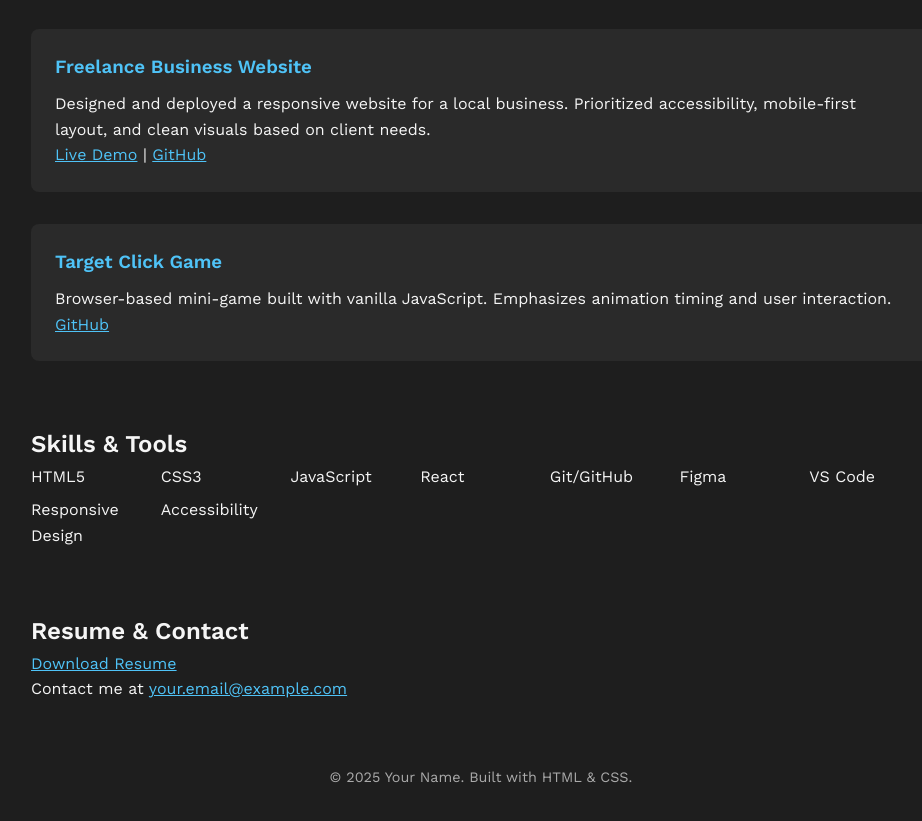
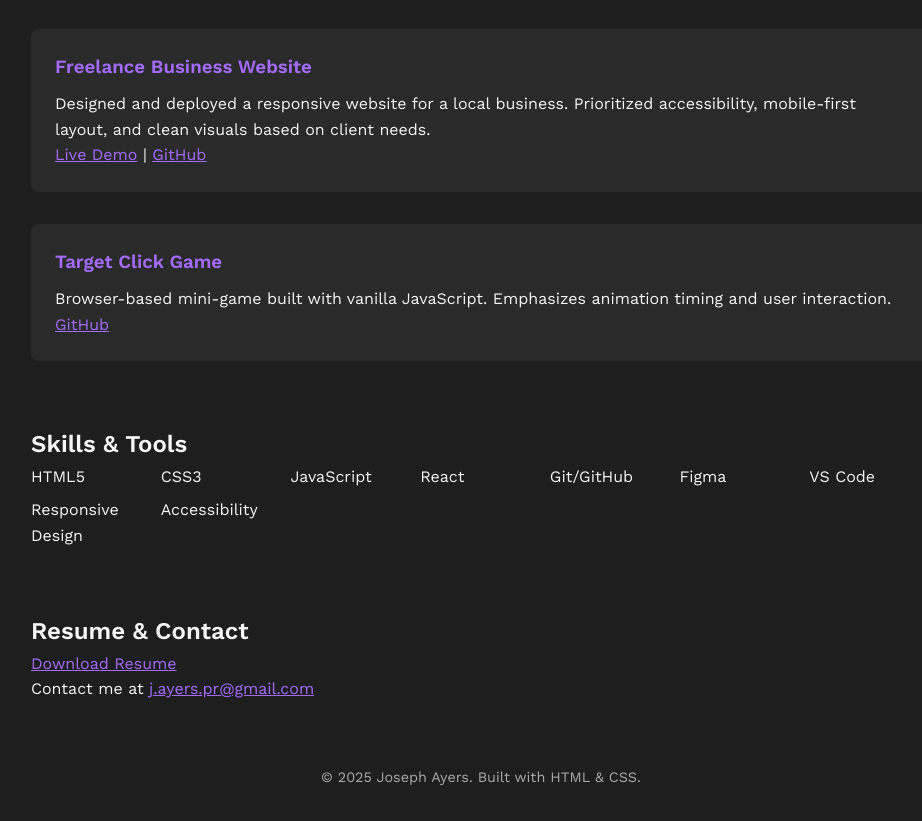
Before and after one commit to jayers14/portfolio, a plain HTML site: page index.html in a window 1280 px wide. Shown: the part 678-1499 px from the top of the page, without its empty margins (159-1081 px from the left). Drawn offline with nearby package versions, Linux system fonts and the light colour scheme.

Commit message:
Initial Commit

```diff
--- a/index.html
+++ b/index.html
@@ -3,13 +3,13 @@
 <head>
   <meta charset="UTF-8" />
   <meta name="viewport" content="width=device-width, initial-scale=1.0" />
-  <title>Your Name | Portfolio</title>
+  <title>Joseph Ayers | Portfolio</title>
   <link href="https://fonts.googleapis.com/css2?family=Work+Sans:wght@300;400;600&display=swap" rel="stylesheet">
   <link rel="stylesheet" href="style.css" />
 </head>
 <body>
   <header>
-    <h1>Your Name</h1>
+    <h1>Joe Ayers</h1>
     <p>Front-End Developer & UI/UX Designer (Entry-Level)<br />
     Focused on clean, accessible, and responsive design.</p>
   </header>
@@ -56,11 +56,11 @@
   <section class="resume-contact">
     <h2>Resume & Contact</h2>
     <p><a href="#">Download Resume</a></p>
-    <p>Contact me at <a href="mailto:your.email@example.com">your.email@example.com</a></p>
+    <p>Contact me at <a href="mailto:j.ayers.pr@gmail.com">j.ayers.pr@gmail.com</a></p>
   </section>
 
   <footer>
-    <p>&copy; 2025 Your Name. Built with HTML & CSS.</p>
+    <p>&copy; 2025 Joseph Ayers. Built with HTML & CSS.</p>
   </footer>
 </body>
 </html>
--- a/style.css
+++ b/style.css
@@ -1,7 +1,7 @@
 :root {
   --bg: #1e1e1e;
   --fg: #f5f5f5;
-  --accent: #4fc3f7;
+  --accent: #a56dff;
 }
 * {
   box-sizing: border-box;
```
